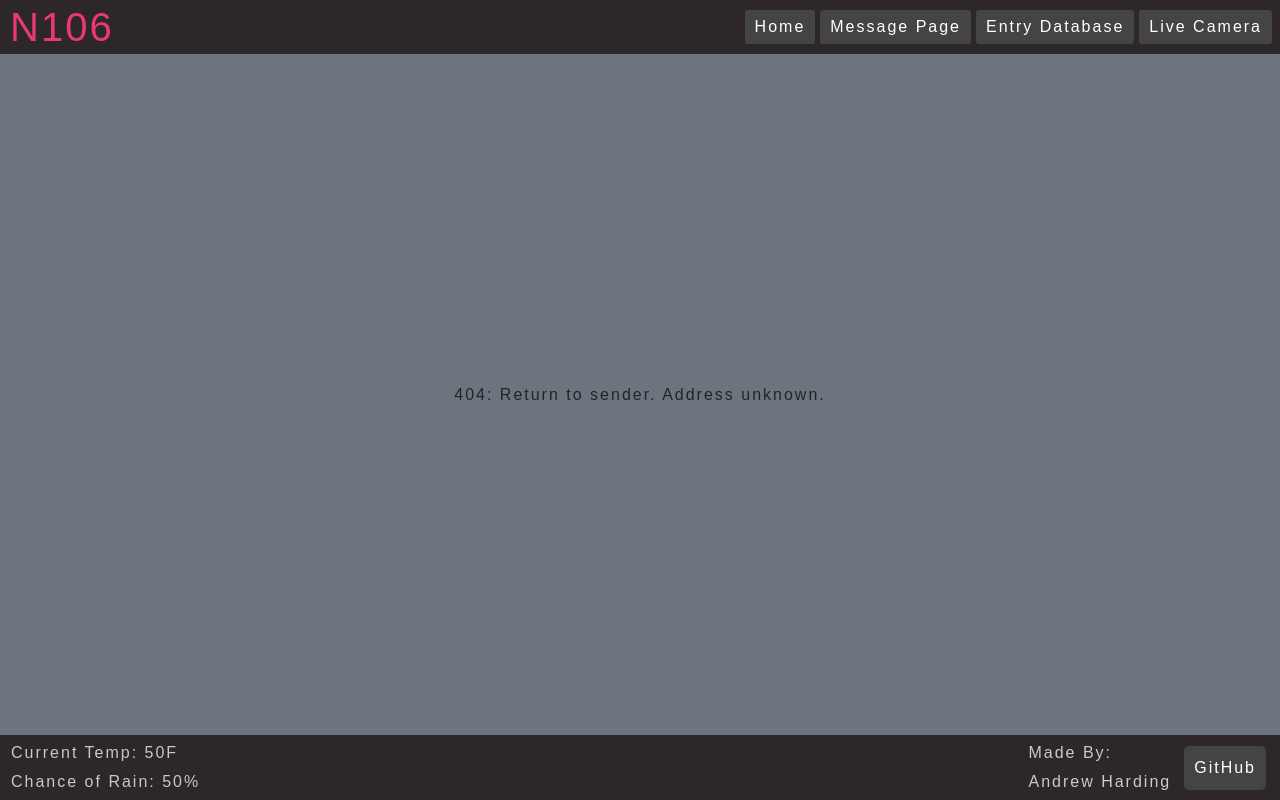
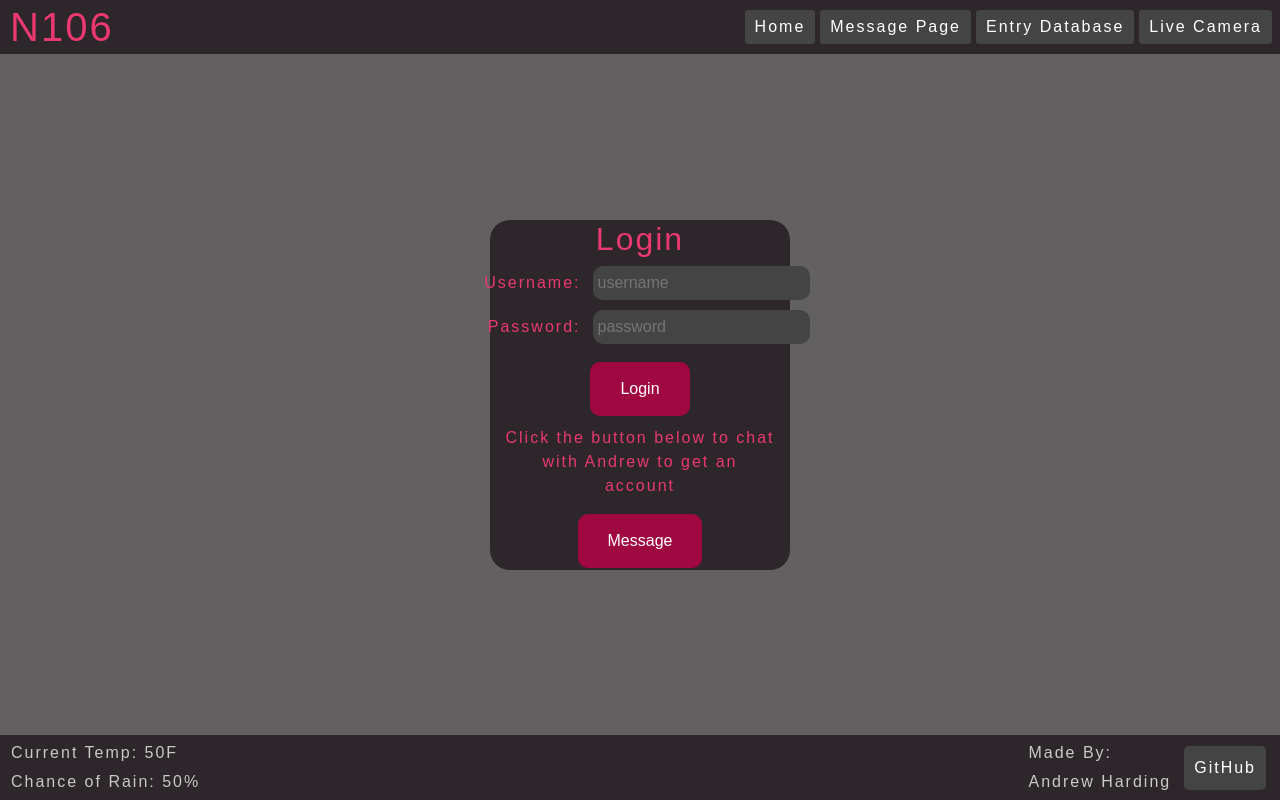
Before and after one commit to andpdw/CS260-Startup, a React (Vite) app: page / in a window 1280 px wide. Before the commit this address had no page. Built offline with nearby package versions, Linux system fonts and the light colour scheme; a web font is replaced by a local one.

Commit message:
Updated the deplyFiles script and updated routing for login page

```diff
--- a/src/app.jsx
+++ b/src/app.jsx
@@ -16,7 +16,7 @@ export default function App() {
                     <nav>
                         <h1 className="logo">N106</h1>
                         <ul>
-                            <li><NavLink className="nav-bar" to="login">Home</NavLink></li>
+                            <li><NavLink className="nav-bar" to="">Home</NavLink></li>
                             <li><NavLink className="nav-bar" to="message">Message Page</NavLink></li>
                             <li><NavLink className="nav-bar" to="database">Entry Database</NavLink></li>
                             <li><NavLink className="nav-bar" to="camera">Live Camera</NavLink></li>
@@ -25,7 +25,7 @@ export default function App() {
                 </header>
 
                 <Routes>
-                    <Route path='/login' element={<Login />} exact />
+                    <Route path='/' element={<Login />} exact />
                     <Route path='/message' element={<Message />} />
                     <Route path='/database' element={<Database />} />
                     <Route path='/camera' element={<Camera />} />
```
Also changed, not shown: 5 other files (tests, documents, lock files or other folders).
